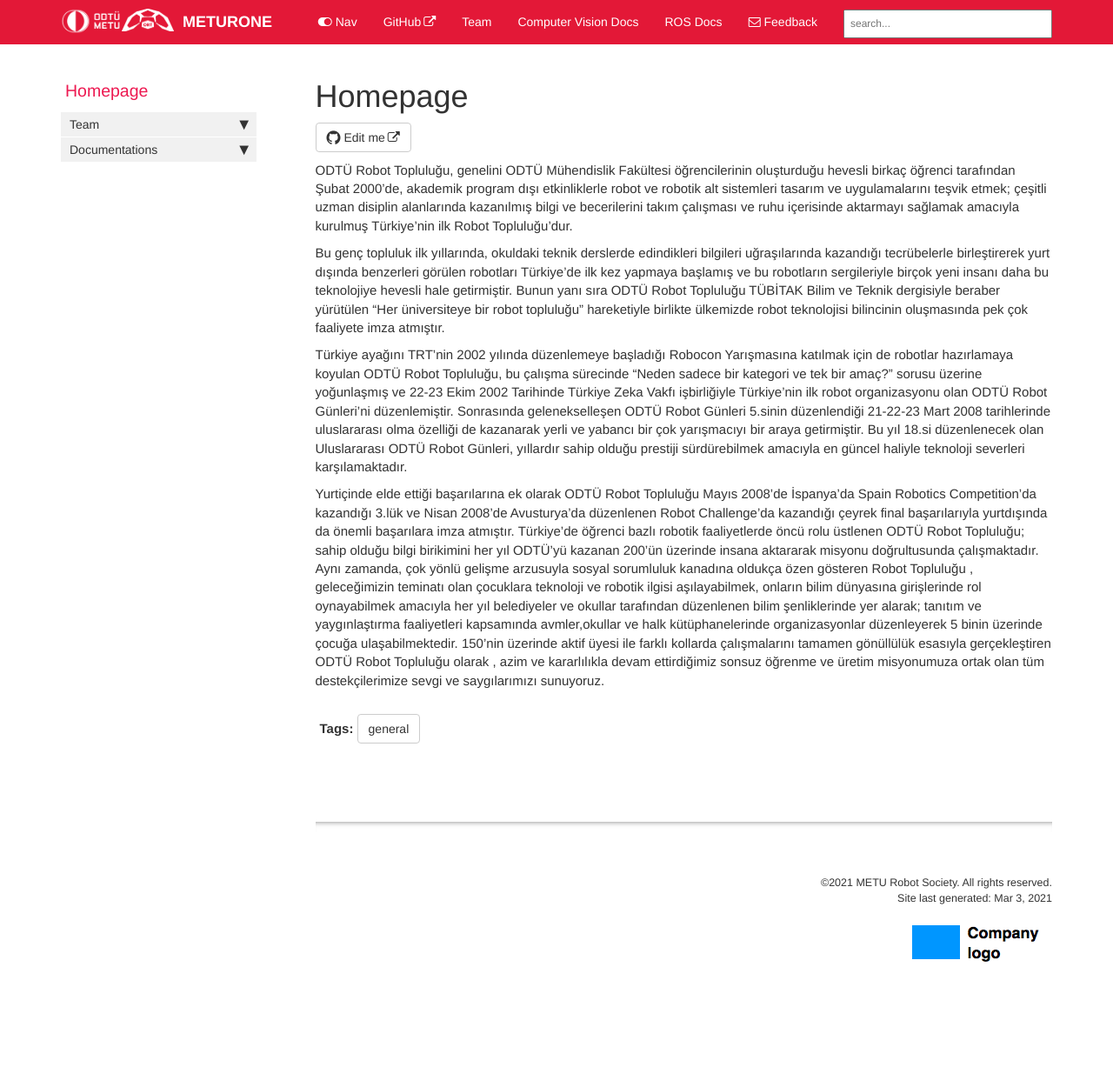
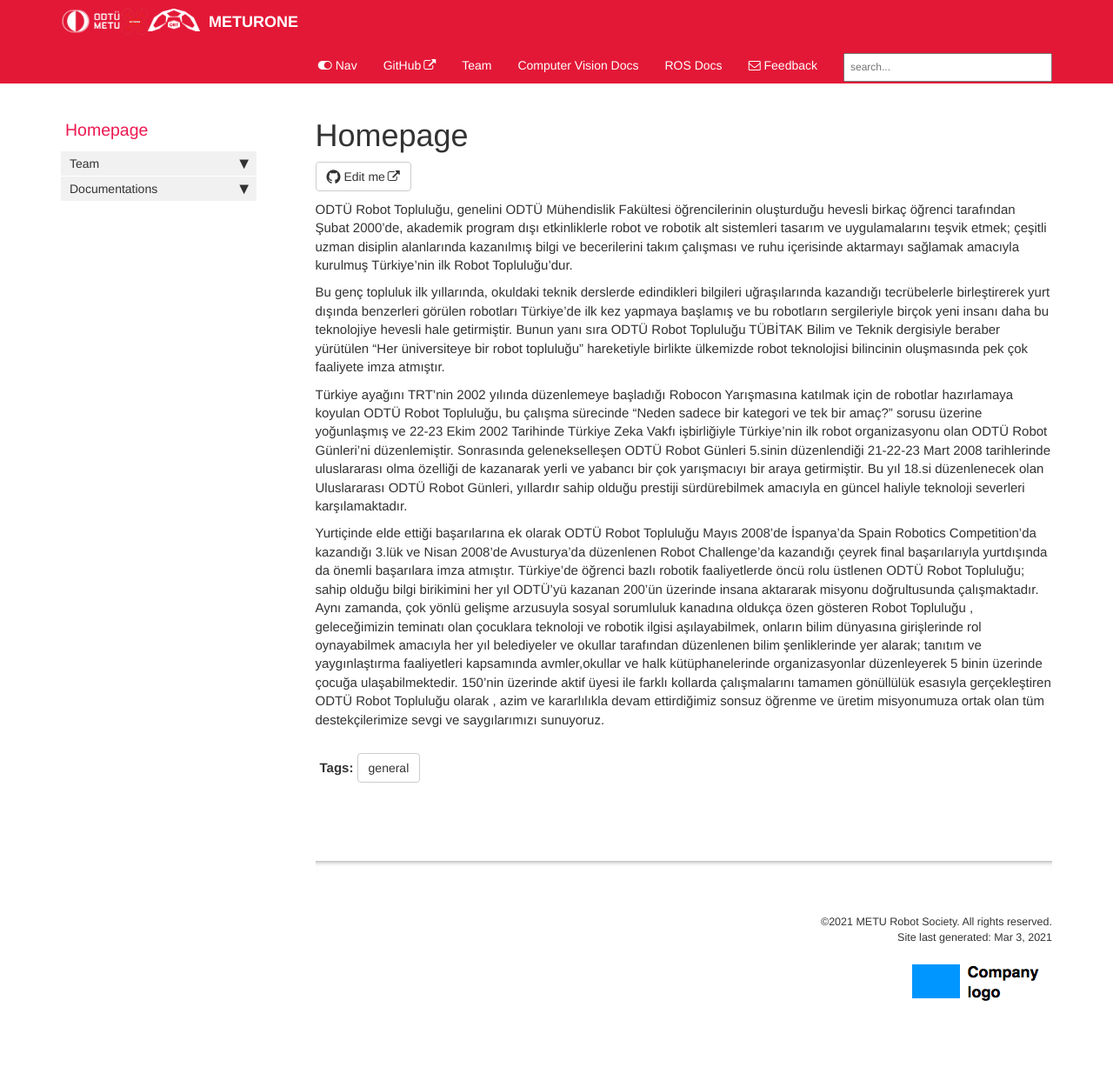
Before and after one commit to METUrone/meturone.github.io, a Jekyll site: the page built from index.md, in a window 1280 px wide. Shown: the whole page at 87% size. Built offline with Jekyll 4.4.1, drawn with Linux system fonts in a browser that asks for light colours; comment, search, counter and statistics services are not loaded; before the commit the page ends 1182 px from its top, so only the background shows below that.

Commit message:
Topnav edited.

```diff
--- a/_includes/topnav.html
+++ b/_includes/topnav.html
@@ -10,6 +10,7 @@
             </button>
 
             <img class="docimage" src="images/odtu.png" alt="" style="max-width: 70px;float: left;margin-top: 1rem;">
+            <img class="docimage" src="images/meturone.png" alt="" style="max-width: 30px;float: left;margin-top: 1rem;">
             <img class="docimage" src="images/ort.png" alt="" style="max-width: 60px;float: left;margin-top: 1rem;">
             <a class="navbar-brand" href="index.html">&nbsp;<span class="projectTitle"> {{site.topnav_title}}</span></a>
         </div>
```
Also changed, not shown: images/meturone.png (added).
